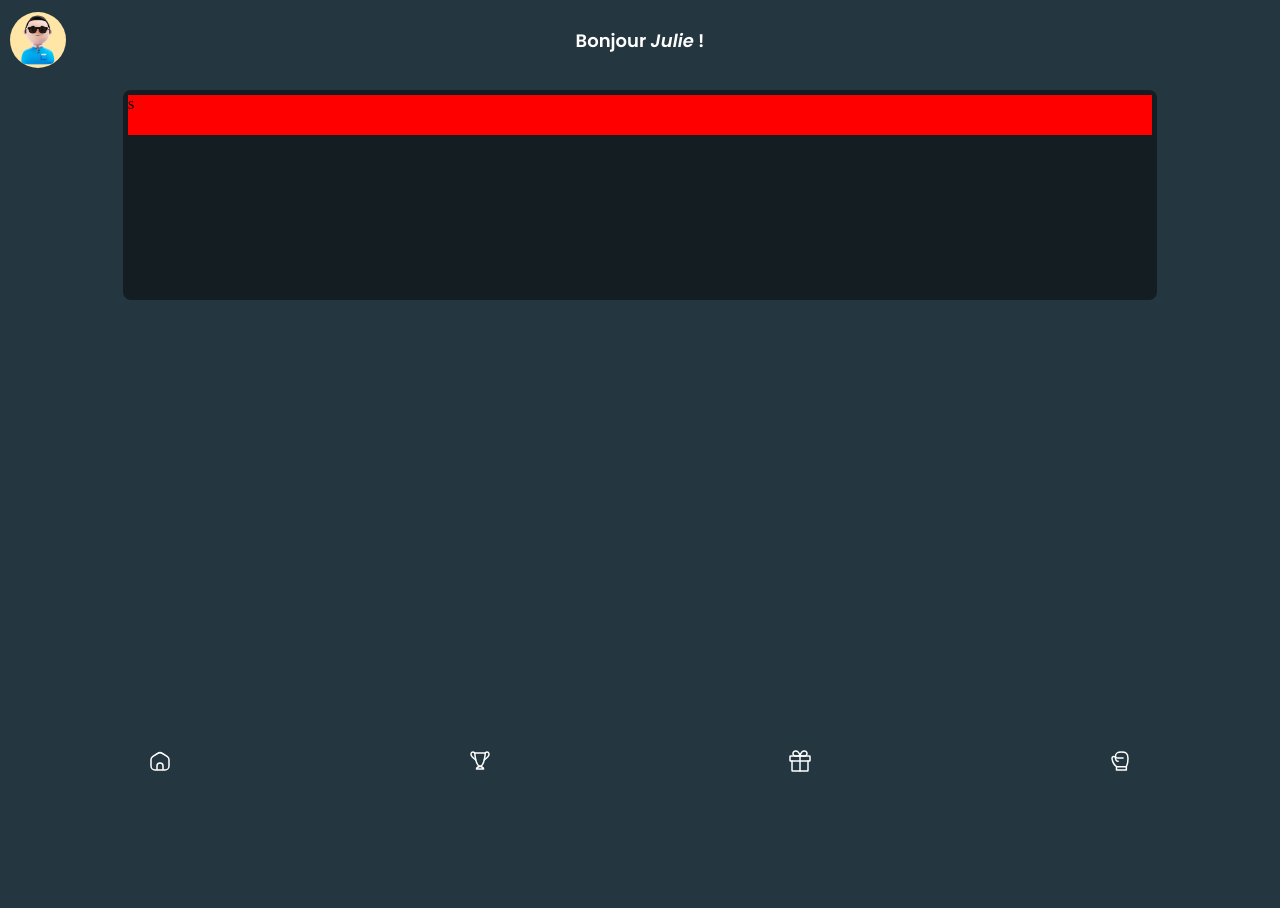
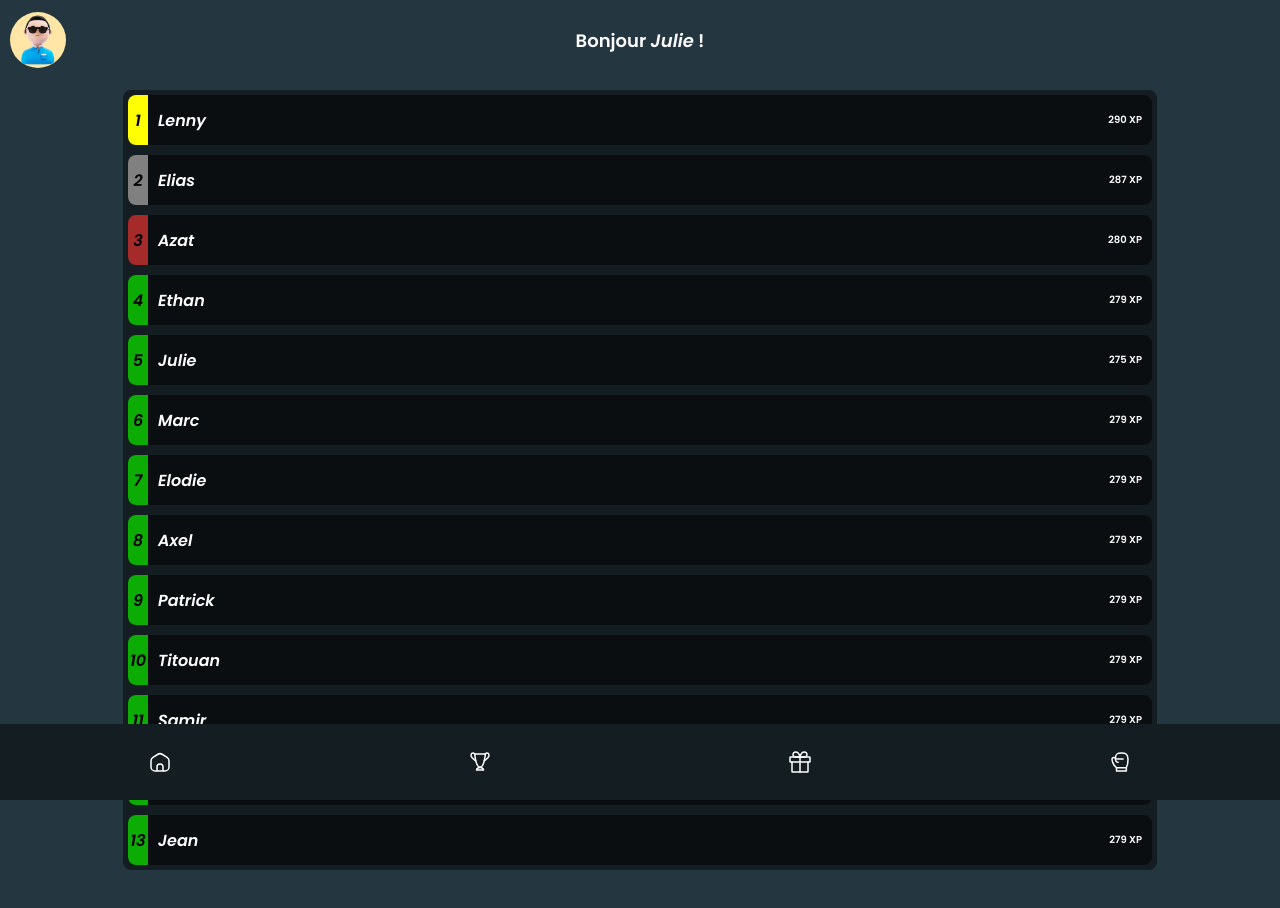
Before and after one commit to azat44/ImpactPlay, a React (Vite) app: page /classement in a window 1280 px wide. Shown: the top 908 px of the page. Before the commit the page ends 800 px from the top, so only its background shows below. Built offline with nearby package versions, Linux system fonts and the light colour scheme.

Commit message:
réparer le footer + leaderboard

```diff
--- a/src/components/footer/Footer.module.css
+++ b/src/components/footer/Footer.module.css
@@ -1,14 +1,18 @@
 .footermenu {
-    position: fixed;
+    position: sticky;
+    height: 7vh;
     bottom: 0;
     width: 100%;
     display: flex;
     justify-content: space-around;
+    align-items: center;
     padding: 10px 0;
-
+    background-color: #141D22;
   }
 
   .footermenu a {
+    display: flex;
+    height: fit-content;
     color: white;
     text-decoration: none;
     padding: 10px;
--- a/src/components/leaderboardItem/LeaderboardItem.jsx
+++ b/src/components/leaderboardItem/LeaderboardItem.jsx
@@ -1,9 +1,15 @@
 import styles from './LeaderboardItem.module.css';
-const LeaderboardItem = () => {
+const LeaderboardItem = ({name, rankPosition, Xp}) => {
     return (
-        <div className={styles.LeaderboardContainer}>
-            <div class="LeaderboardTop">
-                s
+        <div id="tt" className={styles.LeaderboardContainer}>
+            <div className={styles.LeaderboardLeft}>
+                <div id="LeaderboardTop">
+                    <p>{rankPosition}</p>
+                </div>
+                <p>{name}</p>
+            </div>
+            <div className={styles.LeaderboardRight}>
+                <p className={styles.LeaderboardXp}>{Xp} XP</p>
             </div>
         </div>
     )
--- a/src/components/leaderboardItem/LeaderboardItem.module.css
+++ b/src/components/leaderboardItem/LeaderboardItem.module.css
@@ -1,10 +1,35 @@
 .LeaderboardContainer {
     height: 5vh;
     width: 100%;
-    background-color: red;
+    display: flex;
+    justify-content: space-between;
+    background-color: var(--black-color);
+    color: #fff;
+    padding-top: 5px;
+    padding-bottom: 5px;
+    border-radius: 8px;
 }
-.LeaderboardTop {
-    width: 10px;
-    height: 100%;
-    background-color: aqua;
+.LeaderboardLeft {
+    display: flex;
+    align-items: center;
+    gap: 10px;
 }
+.LeaderboardContainer p {
+    font-family: var(--poppins-font);
+    font-weight: var(--bold-font);
+    font-style: var(--italic-font);
+}
+.LeaderboardRight {
+    display: flex;
+    align-items: center;
+    margin-right: 10px;
+}
+.LeaderboardRight p:first-child {
+    text-align: end;
+}
+.LeaderboardRight p {
+    font-style: var(--normal-font);
+}
+.LeaderboardXp {
+    font-size: 10px;
+}
--- a/src/index.css
+++ b/src/index.css
@@ -24,3 +24,33 @@ body, html {
   padding: 0;
   background-color: #243741;
 }
+
+#LeaderboardTop {
+  width: 10px;
+  height: 100%;
+  border-top-left-radius: 8px;
+  border-bottom-left-radius: 8px;
+  background-color: var(--green-color);
+  display: flex;
+  align-items: center;
+  justify-content: center;
+  padding: 5px;
+  color: #000;
+  font-style: var(--normal-font);
+}
+
+#tt:nth-child(1) #LeaderboardTop {
+  background-color: yellow;
+}
+
+#tt:nth-child(2) #LeaderboardTop {
+  background-color: gray;
+}
+
+#tt:nth-child(3) #LeaderboardTop {
+  background-color: brown;
+}
+
+section {
+  min-height: 84vh;
+}
--- a/src/pages/Classement.jsx
+++ b/src/pages/Classement.jsx
@@ -2,12 +2,32 @@ import LeaderboardItem from '../components/leaderboardItem/LeaderboardItem';
 import styles from './Classement.module.css';
 
 const Classement = () => {
+  const users = [
+    { name: "Lenny", Xp: 290 },
+    { name: "Elias", Xp: 287 },
+    { name: "Azat", Xp: 280 },
+    { name: "Ethan", Xp: 279 },
+    { name: "Julie", Xp: 275 },
+    { name: "Marc", Xp: 279 },
+    { name: "Elodie", Xp: 279 },
+    { name: "Axel", Xp: 279 },
+    { name: "Patrick", Xp: 279 },
+    { name: "Titouan", Xp: 279 },
+    { name: "Samir", Xp: 279 },
+    { name: "Adil", Xp: 279 },
+    { name: "Jean", Xp: 279 },
+];
   return (
     <section>
       <div className={styles.leaderboard}>
+      {users.map((user, index) => (
         <LeaderboardItem
-
+          key={index}
+          name={user.name}
+          rankPosition={index + 1}
+          Xp={user.Xp}
         />
+      ))}
       </div>
     </section>
   );
--- a/src/pages/Classement.module.css
+++ b/src/pages/Classement.module.css
@@ -5,8 +5,8 @@
     margin-top: 10px;
     width: 80%;
     background-color: #141D22;
-    height: 200px;
+    display: flex;
+    flex-direction: column;
+    gap: 10px;
+    margin-bottom: 10px;
 }
-.leaderboard:first-child .LeaderboardTop {
-
-}
--- a/src/pages/Recompenses.jsx
+++ b/src/pages/Recompenses.jsx
@@ -1,8 +1,8 @@
 const Recompenses = () => {
   return (
-    <>
+    <section>
     <h1>Récompenses</h1>
-    </>
+    </section>
   )
 };
 
```
